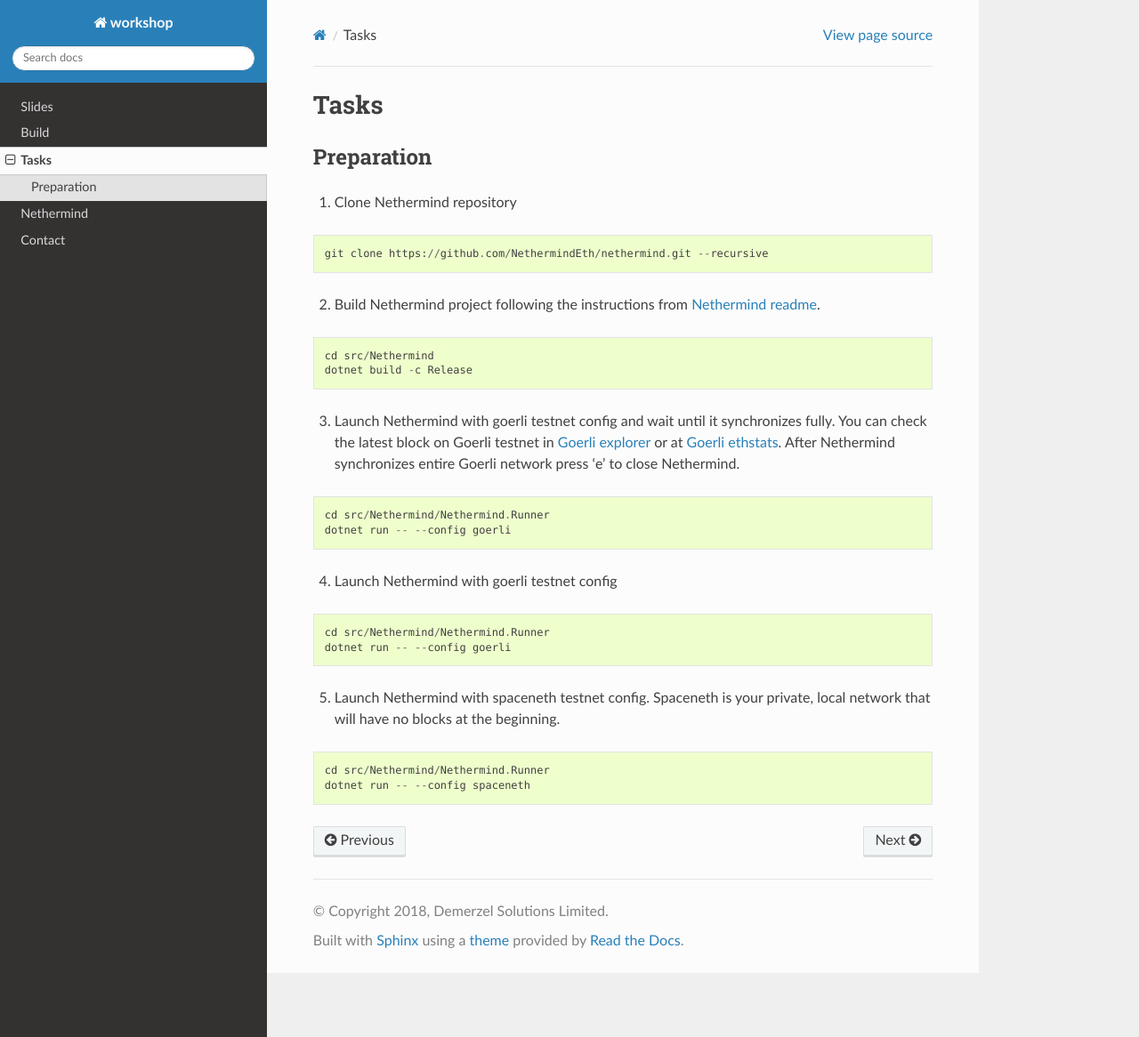
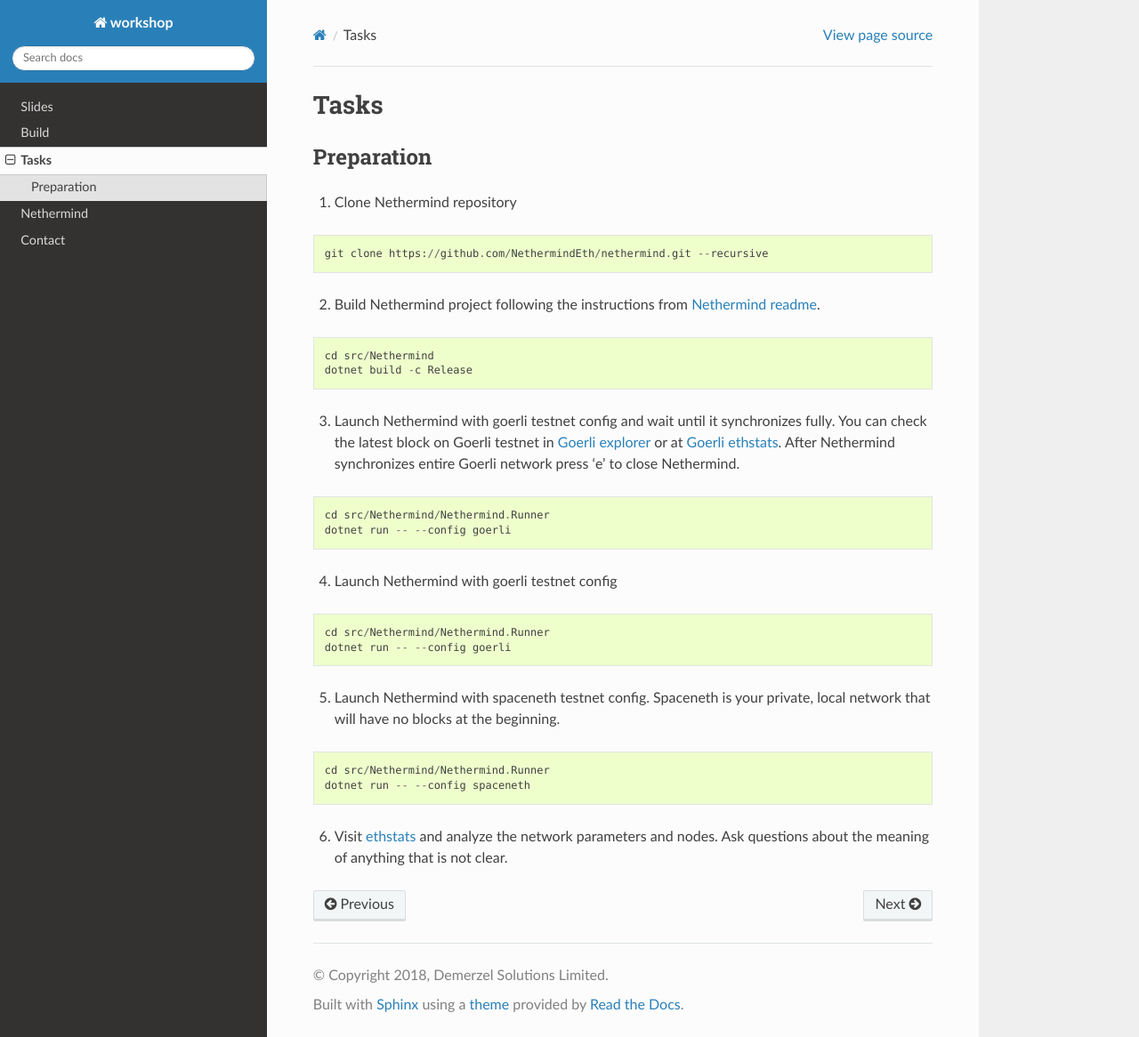
Before and after one commit to NethermindEth/workshop, a Sphinx documentation site: the page built from docs/source/tasks.rst, in a window 1280 px wide and 1166 px high. Shown: the whole window at 89% size. Built offline with Sphinx 7.4.7 and the Read the Docs theme 2.0.0, drawn with Linux system fonts in a browser that asks for light colours.

Commit message:
Update tasks.rst
visit ethstats

```diff
--- a/docs/source/tasks.rst
+++ b/docs/source/tasks.rst
@@ -38,3 +38,5 @@
 
     cd src/Nethermind/Nethermind.Runner
     dotnet run -- --config spaceneth
+
+6. Visit `ethstats <https://ethstats.net/>`_ and analyze the network parameters and nodes. Ask questions about the meaning of anything that is not clear.
```
